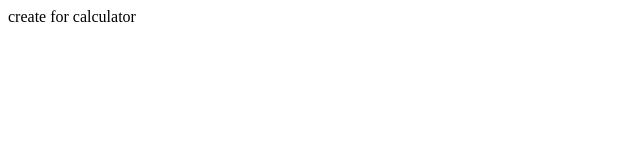
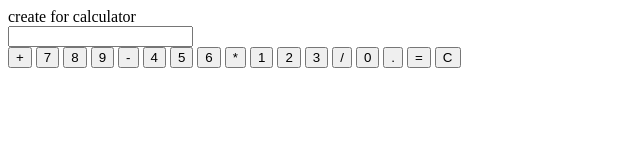
Before and after one commit to Krishnan0501/TestGithub, a plain HTML site: page index.html in a window 1280 px wide. Shown: the whole page, without its empty margins (0-640 px from the left). Drawn offline with Linux system fonts and the light colour scheme.

Commit message:
Html File Adsdded for calculator

```diff
--- a/index.html
+++ b/index.html
@@ -1 +1,35 @@
 create for calculator
+<!DOCTYPE html>
+<html lang="en">
+  <head>
+    <meta charset="UTF-8" />
+    <meta name="viewport" content="width=device-width, initial-scale=1.0" />
+    <title>Document</title>
+    <link rel="stylesheet" href="index.css" />
+  </head>
+  <body>
+    <div id="calculator">
+      <input id="display" readonly />
+      <div id="keys">
+        <button onclick="appendToDisplay('+')" class="operator-btn">+</button>
+        <button onclick="appendToDisplay('7')">7</button>
+        <button onclick="appendToDisplay('8')">8</button>
+        <button onclick="appendToDisplay('9')">9</button>
+        <button onclick="appendToDisplay('-')" class="operator-btn">-</button>
+        <button onclick="appendToDisplay('4')">4</button>
+        <button onclick="appendToDisplay('5')">5</button>
+        <button onclick="appendToDisplay('6')">6</button>
+        <button onclick="appendToDisplay('*')" class="operator-btn">*</button>
+        <button onclick="appendToDisplay('1')">1</button>
+        <button onclick="appendToDisplay('2')">2</button>
+        <button onclick="appendToDisplay('3')">3</button>
+        <button onclick="appendToDisplay('/')" class="operator-btn">/</button>
+        <button onclick="appendToDisplay('0')">0</button>
+        <button onclick="appendToDisplay('.')">.</button>
+        <button onclick="Calculate('=')">=</button>
+        <button onclick="ClearDisplay('C')" class="operator-btn">C</button>
+      </div>
+    </div>
+    <script src="index.js"></script>
+  </body>
+</html>
```
